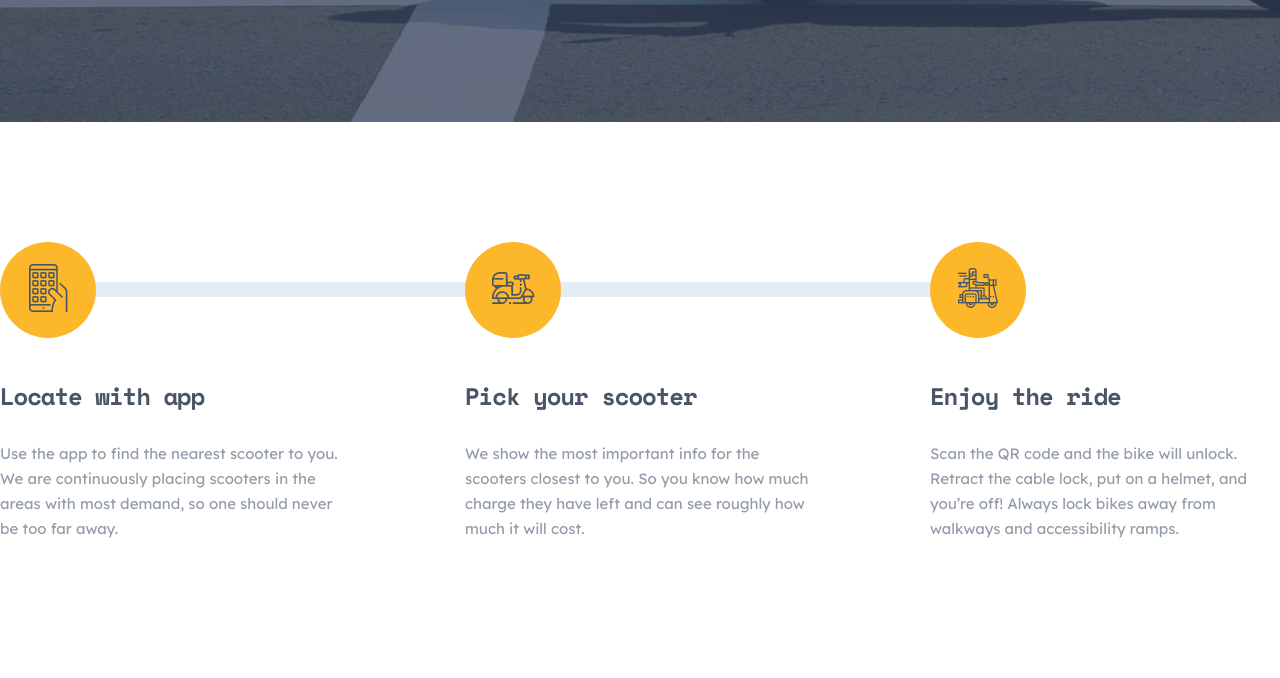
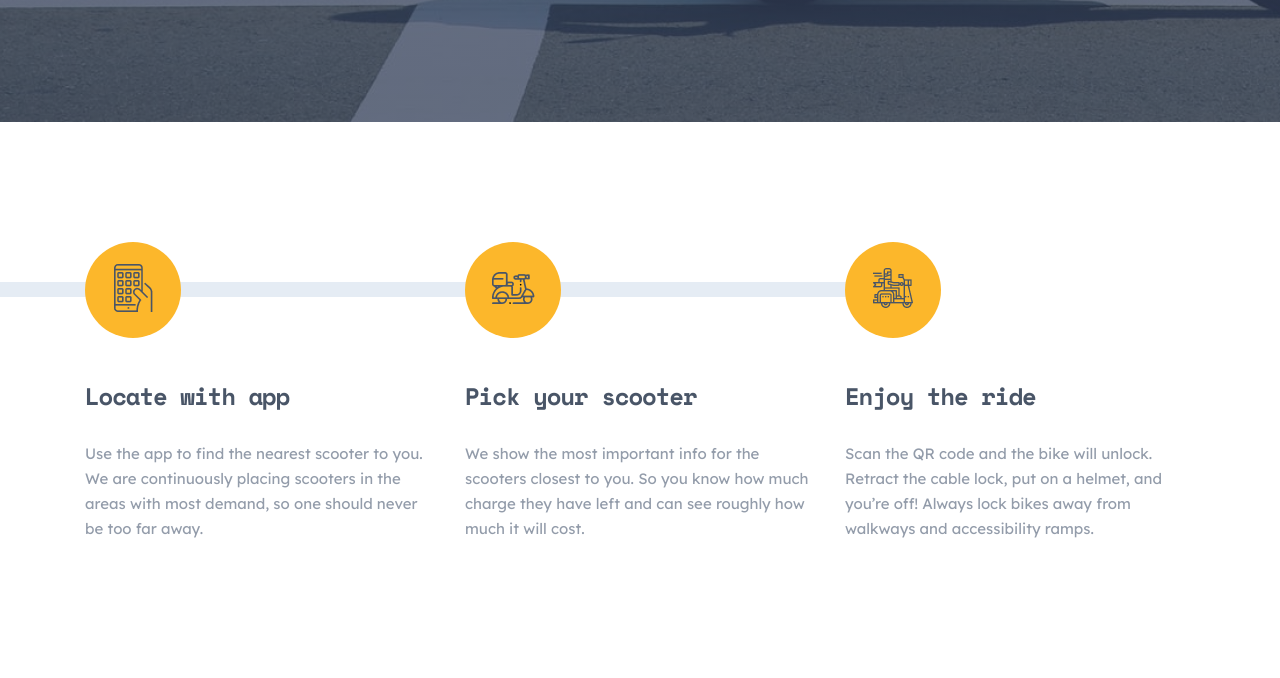
Before and after one commit to zakariadakir/scoot, a plain HTML site: page index.html in a window 1280 px wide. Shown: the part 624-1302 px from the top of the page. Drawn offline with Linux system fonts and the light colour scheme.

Commit message:
Update index.html

```diff
--- a/index.html
+++ b/index.html
@@ -66,7 +66,7 @@
           </article>
         </div>
       </section>
-      <section class="home-cards containe flex items-center justify-between flex-wrapr">
+      <section class="home-cards container flex items-center justify-between flex-wrapr">
         <article class="home-card">
           <div class="home-card-content">
             <h3 class="font-space">Locate with app</h3>
```
